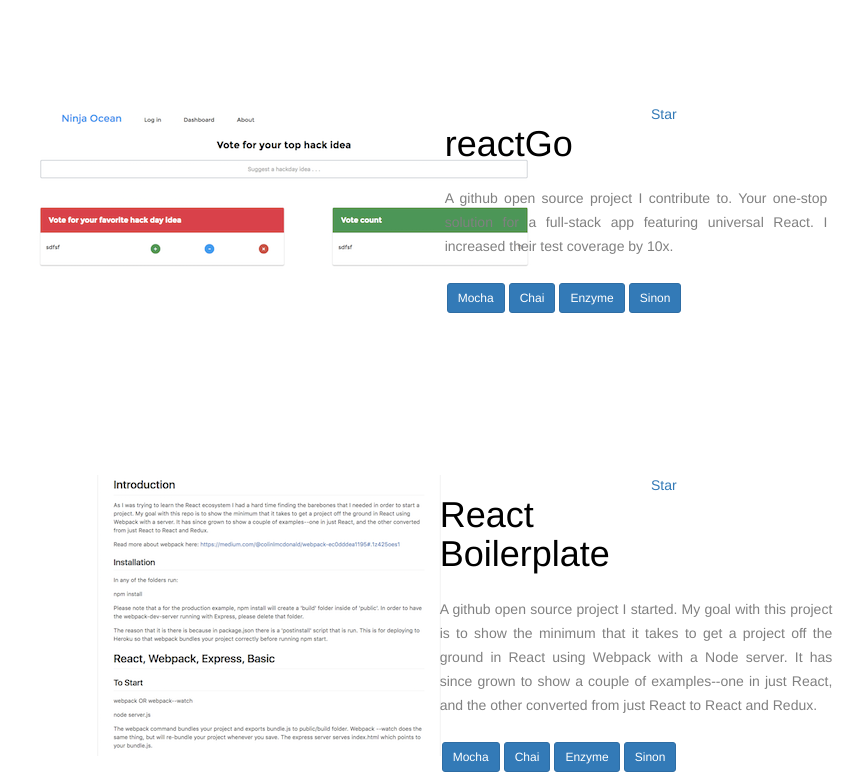
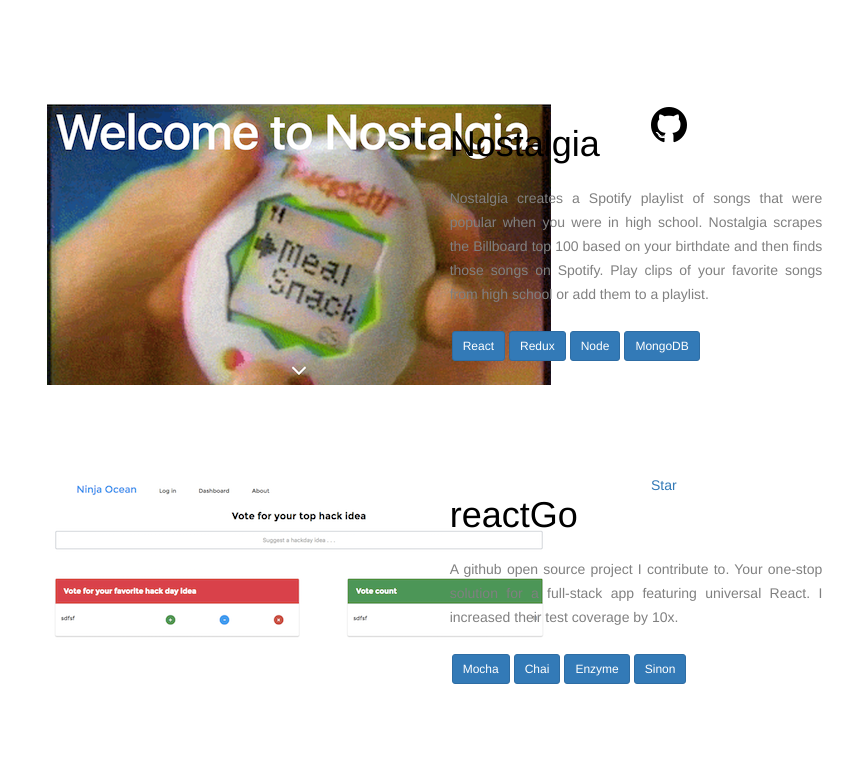
Before and after one commit to colinlmcdonald/personal, a website: page public/index.html in a window 1280 px wide. Shown: the part 875-1650 px from the top of the page, without its empty margins (4-867 px from the left). Drawn offline with nearby package versions, Linux system fonts and the light colour scheme.

Commit message:
Added Nostalgia project

```diff
--- a/public/index.html
+++ b/public/index.html
@@ -39,6 +39,27 @@
         </div>
       </div>
       <div class='portfolio-tech'><button class='btn btn-primary btn-sm btn-no-hover'>React</button><button class='btn btn-primary btn-sm btn-no-hover'>Redux</button><button type='button' class='btn btn-primary btn-sm btn-no-hover'>Node</button><button class='btn btn-primary btn-sm btn-no-hover'>MongoDB</button><button class='btn btn-primary btn-sm btn-no-hover'>Mocha</button><button class='btn btn-primary btn-sm btn-no-hover'>Chai</button><button class='btn btn-primary btn-sm btn-no-hover'>Enzyme</button><button class='btn btn-primary btn-sm btn-no-hover'>Sinon</button>
+      </div>
+      </div>
+    </div>
+    <div class='container-fluid portfolio-container'>
+    <div class='row portfolio-item'>
+      <div class='col-sm-1 col-md-4 offset-md-2 portfolio-img'><a href='https://nostlgia.herokuapp.com' target='_blank'><img class='img-fluid' src='images/Nostalgia.png'></a></div>
+      <div class='col-md-4 portfolio-description-container container'>
+        <div class='row portfolio-description-header'>
+          <div class='col-sm-6'>
+            <h1>Nostalgia</h1>
+          </div>
+          <div class='offset-sm-4 col-sm-2'>
+            <a href='//github.com/colinlmcdonald/Nostalgia' target='_blank'><i class='fa fa-github fa-3x'></i></a>
+          </div>
+        </div>
+      <div class='row portfolio-description'>
+        <div class='col-sm-12'>
+          <p>Nostalgia creates a Spotify playlist of songs that were popular when you were in high school. Nostalgia scrapes the Billboard top 100 based on your birthdate and then finds those songs on Spotify. Play clips of your favorite songs from high school or add them to a playlist.</p>
+        </div>
+      </div>
+      <div class='portfolio-tech'><button class='btn btn-primary btn-sm btn-no-hover'>React</button><button class='btn btn-primary btn-sm btn-no-hover'>Redux</button><button type='button' class='btn btn-primary btn-sm btn-no-hover'>Node</button><button class='btn btn-primary btn-sm btn-no-hover'>MongoDB</button>
       </div>
       </div>
     </div>
```
Also changed, not shown: public/images/Nostalgia.png (added).
